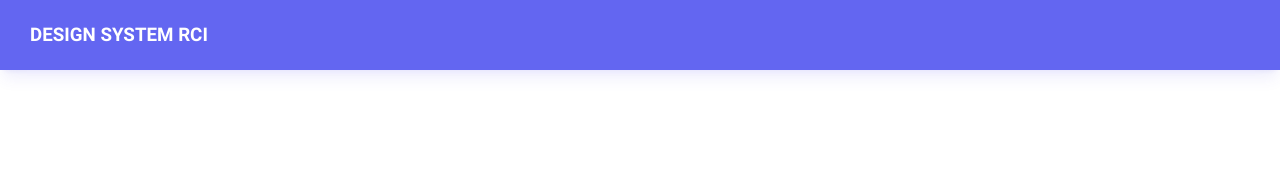
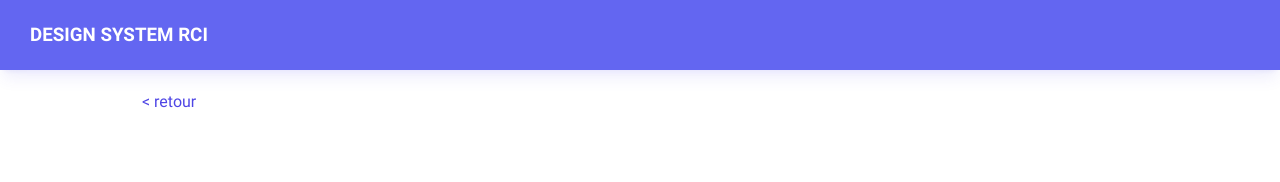
Before and after one commit to elixian/ds-pro, an Angular app: page /components in a window 1280 px wide. Shown: the top 182 px of the page. Built offline with nearby package versions, Linux system fonts and the light colour scheme.

Commit message:
link retour

```diff
--- a/src/app/layouts/components-view/components-view.component.html
+++ b/src/app/layouts/components-view/components-view.component.html
@@ -1,2 +1,2 @@
-
+<a class="text-indigo-600 hover:text-indigo-500/80" href="/">< retour</a>
 <router-outlet></router-outlet>
```
